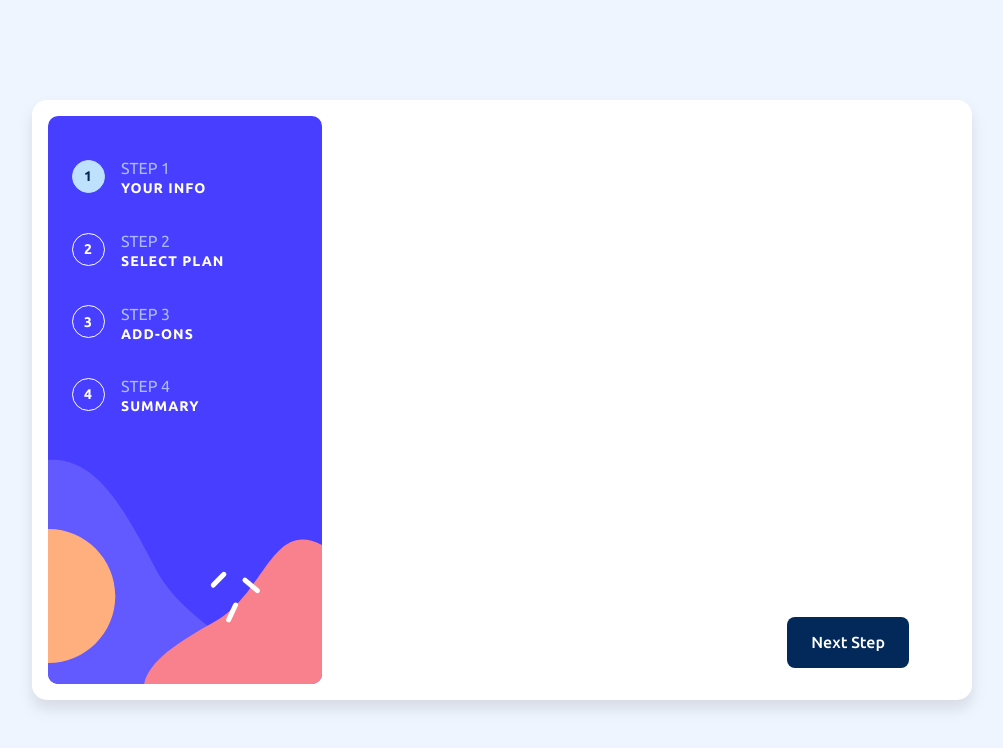
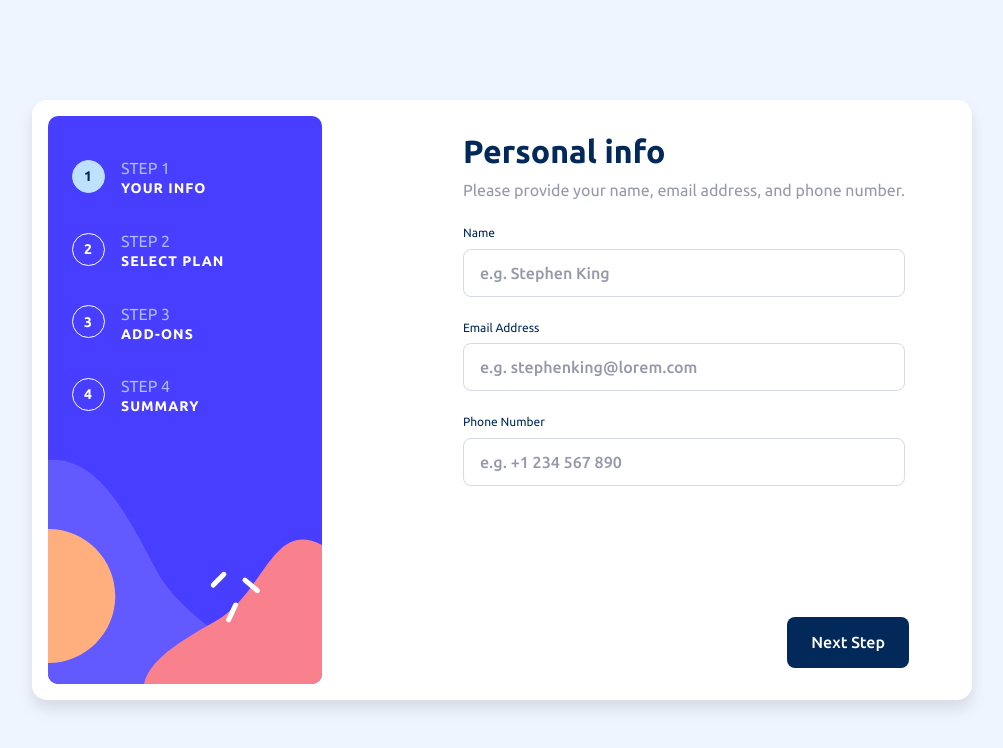
Before and after one commit to nikosetiawanp/multi-step-form, a React (Vite) app: page / in a window 1280 px wide. Shown: the top 748 px of the page, without its empty margins (138-1141 px from the left). Built offline with nearby package versions, Linux system fonts and the light colour scheme.

Commit message:
add personal info section

```diff
--- a/package.json
+++ b/package.json
@@ -13,6 +13,7 @@
     "@tailwindcss/vite": "^4.1.11",
     "react": "^19.1.0",
     "react-dom": "^19.1.0",
+    "react-hook-form": "^7.60.0",
     "tailwindcss": "^4.1.11"
   },
   "devDependencies": {
--- a/src/App.tsx
+++ b/src/App.tsx
@@ -5,8 +5,19 @@ import ProgressSidebar from "./components/ProgressSidebar";
 import SelectPlan from "./components/SelectPlan";
 import Navigation from "./components/Navigation";
 import SelectAddons from "./components/SelectAddons";
+import PersonalInfoForm from "./components/PersonalInfoForm";
+import { useForm, type SubmitHandler } from "react-hook-form";
+import type { PersonalInfo } from "./types/personalInfo";
 
 function App() {
+  const {
+    register,
+    handleSubmit,
+    watch,
+    formState: { errors },
+  } = useForm<PersonalInfo>();
+  const onSubmit: SubmitHandler<PersonalInfo> = (data) => console.log(data);
+
   const [currentStep, setCurrentStep] = useState(1);
   const [billingCycle, setBillingCycle] = useState<"monthly" | "yearly">(
     "monthly"
@@ -20,7 +31,7 @@ function App() {
         {/* Section Contianer */}
         <div className="w-full flex flex-col items-center md:py-8">
           {currentStep == 1 ? (
-            ""
+            <PersonalInfoForm register={register} errors={errors} />
           ) : currentStep == 2 ? (
             <SelectPlan
               billingCycle={billingCycle}
--- /dev/null
+++ b/src/components/PersonalInfoForm.tsx
@@ -0,0 +1,71 @@
+import type { FieldErrors, UseFormRegister } from "react-hook-form";
+import StepHeader from "./StepHeader";
+import type { PersonalInfo } from "../types/personalInfo";
+
+export default function PersonalInfoForm(props: {
+  register: UseFormRegister<PersonalInfo>;
+  errors: FieldErrors<PersonalInfo>;
+}) {
+  return (
+    <>
+      <form action="">
+        <div className="flex flex-col gap-6 w-full md:max-w-[350px] lg:max-w-[450px]">
+          <StepHeader
+            title="Personal info"
+            description="Please provide your name, email address, and phone number."
+          />
+          {/* Name */}
+          <div className="flex flex-col gap-2">
+            <label
+              htmlFor="name"
+              className="text-preset-5 md:text-preset-4-regular text-blue-950"
+            >
+              Name
+            </label>
+            <input
+              type="text"
+              defaultValue=""
+              {...props.register("name")}
+              placeholder="e.g. Stephen King"
+              className="h-[40px] md:h-[48px] px-4 py-2 rounded-sm md:rounded-lg border text-preset-4 font-medium md:text-preset-3-medium text-blue-950 border-purple-200 hover:cursor-pointer hover:border-purple-600 active:border-purple-600 placeholder:text-preset-3-regular placeholder:text-grey-500"
+            />
+          </div>
+
+          {/* Email Address */}
+          <div className="flex flex-col gap-2">
+            <label
+              htmlFor="email"
+              className="text-preset-5 md:text-preset-4-regular text-blue-950"
+            >
+              Email Address
+            </label>
+            <input
+              type="email"
+              defaultValue=""
+              {...props.register("email")}
+              placeholder="e.g. stephenking@lorem.com"
+              className="h-[40px] md:h-[48px] px-4 py-2 rounded-sm md:rounded-lg border text-preset-4 font-medium md:text-preset-3-medium text-blue-950 border-purple-200 hover:cursor-pointer hover:border-purple-600 active:border-purple-600 placeholder:text-preset-3-regular placeholder:text-grey-500"
+            />
+          </div>
+
+          {/* Phone Number */}
+          <div className="flex flex-col gap-2">
+            <label
+              htmlFor="phone"
+              className="text-preset-5 md:text-preset-4-regular text-blue-950"
+            >
+              Phone Number
+            </label>
+            <input
+              type="phone"
+              defaultValue=""
+              {...props.register("phone")}
+              placeholder="e.g. +1 234 567 890"
+              className="h-[40px] md:h-[48px] px-4 py-2 rounded-sm md:rounded-lg border text-preset-4 font-medium md:text-preset-3-medium text-blue-950 border-purple-200 hover:cursor-pointer hover:border-purple-600 active:border-purple-600 placeholder:text-preset-3-regular placeholder:text-grey-500"
+            />
+          </div>
+        </div>
+      </form>
+    </>
+  );
+}
--- a/src/components/StepIndicator.tsx
+++ b/src/components/StepIndicator.tsx
@@ -1,4 +1,3 @@
-import BackgroundSidebarMobile from "../assets/images/bg-sidebar-mobile.svg";
 import { steps } from "../data/steps";
 import StepNumber from "./StepNumber";
 
--- /dev/null
+++ b/src/types/personalInfo.ts
@@ -0,0 +1,5 @@
+export type PersonalInfo = {
+  name: string;
+  email: string;
+  phone: number;
+};
```
Also changed, not shown: 1 other file (tests, documents, lock files or other folders).
